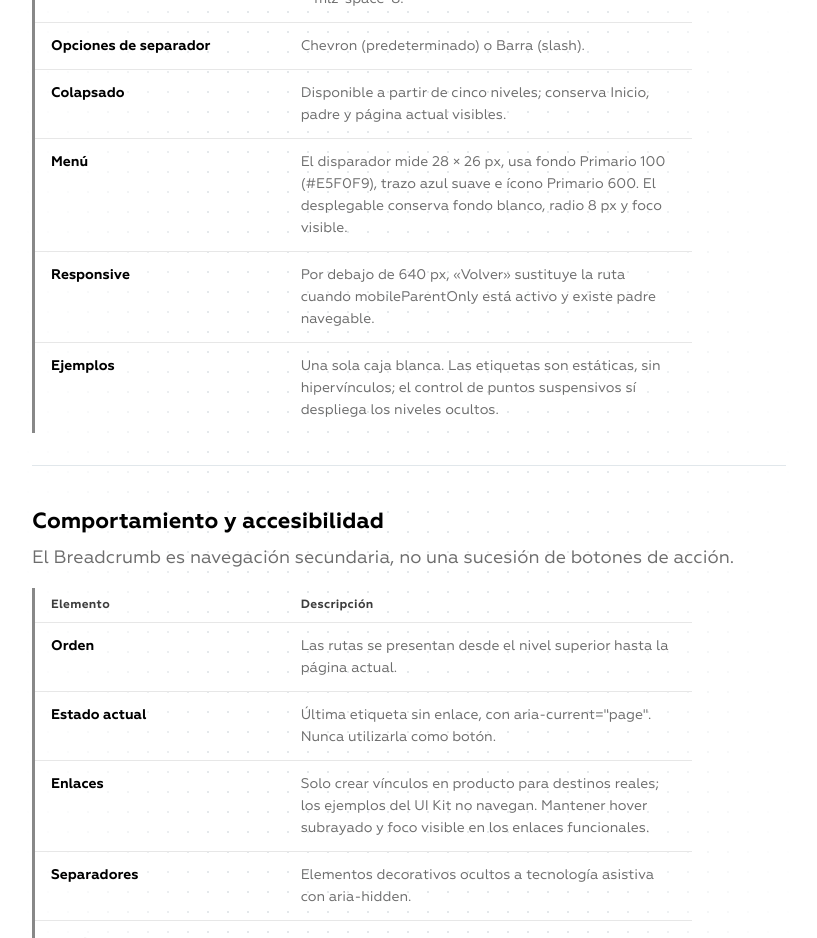
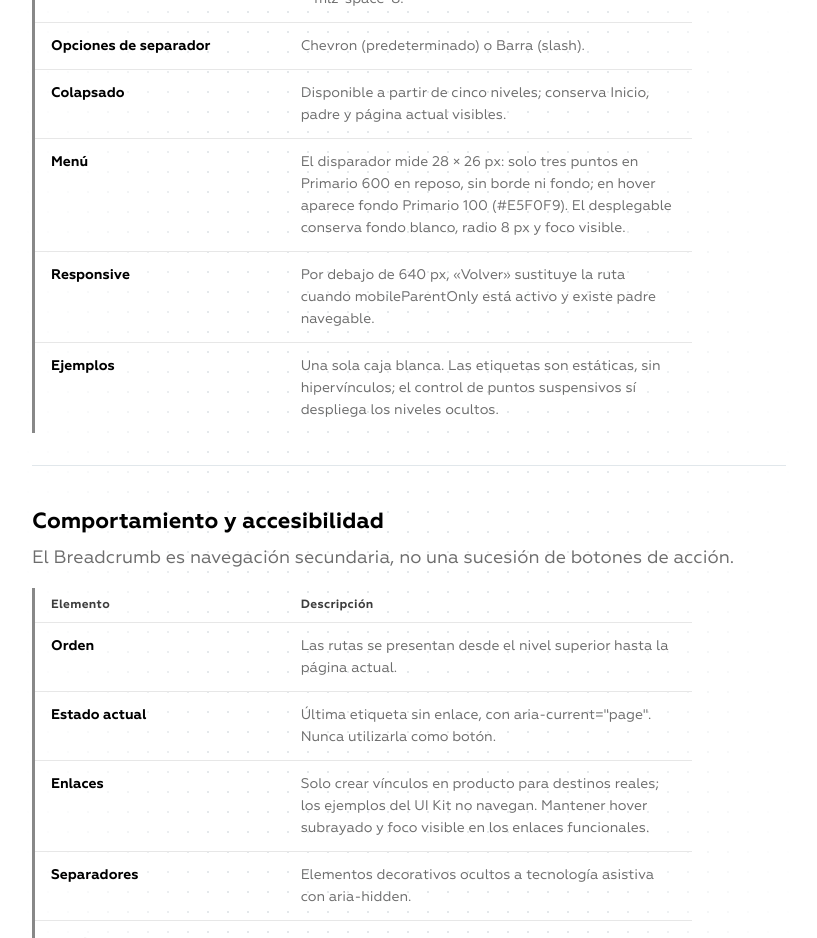
Before and after one commit to SantiagoM96/mlz-muni, a React (Vite) app: page /ui-kit-andy/componentes/breadcrumb in a window 1280 px wide. Shown: the part 3240-4178 px from the top of the page, without its empty margins (252-1069 px from the left). Built offline with nearby package versions, Linux system fonts and the light colour scheme; a web font is replaced by a local one.

Commit message:
docs(breadcrumb): clarify transparent ellipsis and hover-only background

```diff
--- a/src/pages/andy-kit/AndyBreadcrumbDocs.tsx
+++ b/src/pages/andy-kit/AndyBreadcrumbDocs.tsx
@@ -130,7 +130,7 @@ export function AndyBreadcrumbDocs(){
     ['Espaciado','8 px entre elementos y dentro de cada nivel; basado en --mlz-space-8.'],
     ['Opciones de separador','Chevron (predeterminado) o Barra (slash).'],
     ['Colapsado','Disponible a partir de cinco niveles; conserva Inicio, padre y página actual visibles.'],
-    ['Menú','El disparador mide 28 × 26 px, usa fondo Primario 100 (#E5F0F9), trazo azul suave e ícono Primario 600. El desplegable conserva fondo blanco, radio 8 px y foco visible.'],
+    ['Menú','El disparador mide 28 × 26 px: solo tres puntos en Primario 600 en reposo, sin borde ni fondo; en hover aparece fondo Primario 100 (#E5F0F9). El desplegable conserva fondo blanco, radio 8 px y foco visible.'],
     ['Responsive','Por debajo de 640 px, «Volver» sustituye la ruta cuando mobileParentOnly está activo y existe padre navegable.'],
     ['Ejemplos','Una sola caja blanca. Las etiquetas son estáticas, sin hipervínculos; el control de puntos suspensivos sí despliega los niveles ocultos.'],
    ]}/>
```
